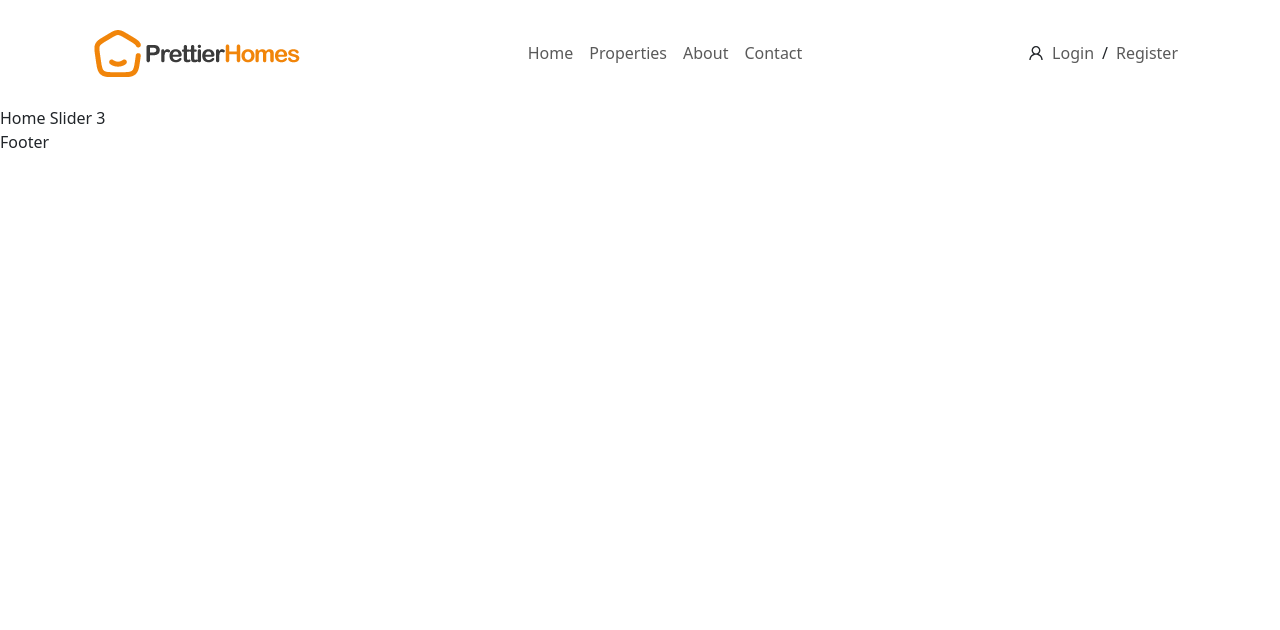
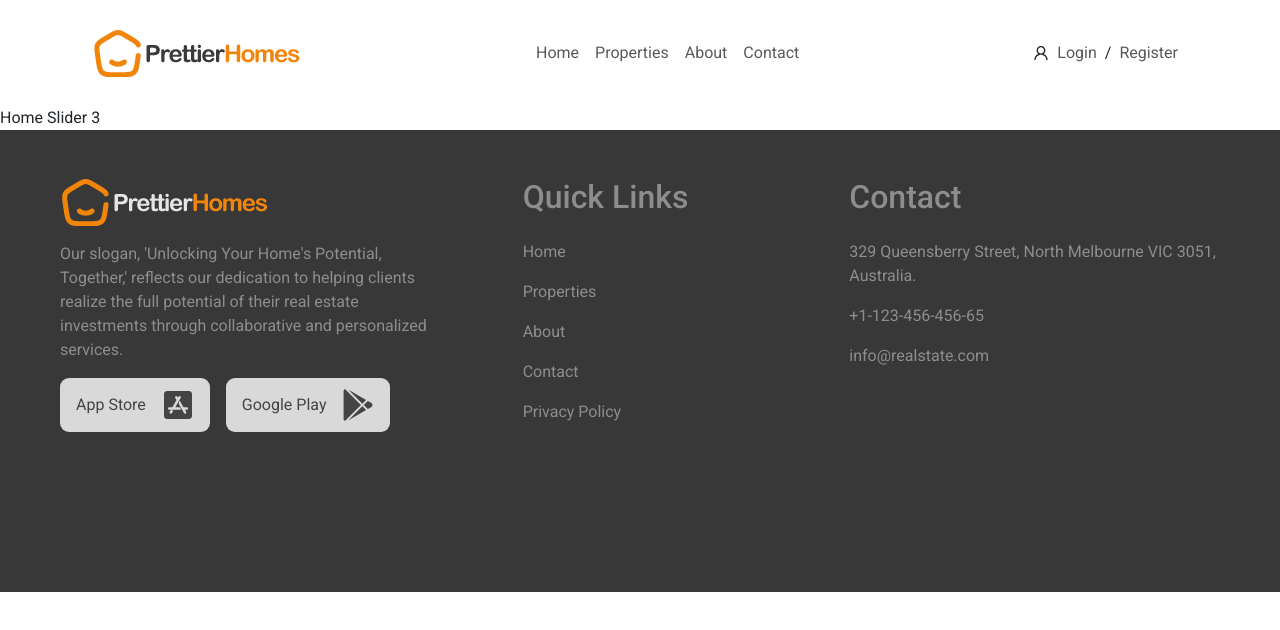
Before and after one commit to Real-Estate-App-Team/RealEstateApp_Frontend, a React (Create React App) app: page / in a window 1280 px wide. Shown: the top 630 px of the page. Built offline with nearby package versions, Linux system fonts and the light colour scheme.

Commit message:
footer was added

```diff
--- a/package.json
+++ b/package.json
@@ -13,6 +13,7 @@
     "react": "^18.2.0",
     "react-bootstrap": "^2.9.1",
     "react-dom": "^18.2.0",
+    "react-icons": "^4.12.0",
     "react-redux": "^8.1.3",
     "react-router-dom": "^6.18.0",
     "react-scripts": "5.0.1",
--- /dev/null
+++ b/src/components/common/footer.jsx
@@ -0,0 +1,66 @@
+import './footer.scss'
+import { Col, Container, Row } from 'react-bootstrap'
+import { FaAppStoreIos, FaGooglePlay } from "react-icons/fa";
+
+const Footer = () => {
+  return (
+      <Container fluid className='footer'>
+          <Row>
+              <Col xs={12} md={4} className='section1'>
+              <div className='logo'>
+                      <a href="#home">
+                          <img src="/assets/img/logo-white.png" alt="prettierhomes" />
+                      </a>
+              </div>
+              <div className='slogan'>
+                Our slogan, 'Unlocking Your Home's
+                Potential, Together,' reflects our dedication
+                to helping clients realize the full potential
+                of their real estate investments through
+                collaborative and personalized services.
+              </div>
+                  <div className='store'>
+                      <a href="appStore">
+                        <div>
+                          App Store
+                          <FaAppStoreIos />
+                        </div>
+                      </a>
+                      <a href="playStore">
+                        <div>
+                          Google Play
+                          <FaGooglePlay />
+                        </div>
+                      </a>
+
+              </div>
+          </Col>
+          <Col xs={12} sm={4} md={4} className='section2'>
+              <h2 className='quickLinks'>Quick Links</h2>
+              <div className='links'>
+                  <a href="#home">Home</a>
+                  <a href="#properties">Properties</a>
+                  <a href="#about">About</a>
+                  <a href="#contact">Contact</a>
+                  <a href="#privacyPolicy">Privacy Policy</a>
+              </div>
+          </Col>
+          <Col xs={12} sm={4}  md={4} className='section3'>
+              <h2 className='text'>Contact</h2>
+              <div className='contact'>
+                  <div className='address'>
+                      329 Queensberry Street, North Melbourne VIC 3051, Australia.</div>
+                  <div className='tel'>
+                  <a href="tel:+112345645665">+1-123-456-456-65</a>
+                  </div>
+                  <div className='mail'>
+                      <a href="mailto:info@realstate.com">info@realstate.com</a>
+                  </div>
+              </div>
+          </Col>
+          </Row>
+    </Container>
+  )
+}
+
+export default Footer
--- /dev/null
+++ b/src/components/common/footer.scss
@@ -0,0 +1,59 @@
+@import '../../style/variables';
+@import '../../style/mixins';
+
+.footer {
+    background-color: $bgColor1;
+    color: $textColor1 ;
+    a {
+        color: $textColor1;
+    }
+    .row {
+        padding: 3rem 3rem 10rem 3rem;
+        @media (max-width: 768px) {
+            gap: 2rem;
+        }
+        .section2 {
+            @media (min-width:768px) {
+             padding-left: 5rem;
+             text-wrap: nowrap;
+            }
+        }
+        &>div {
+            @include flexColumn;
+            gap: 1rem;
+            .store {
+                display: flex;
+                gap: 1rem;
+                @media (max-width: 1200px) {
+                    flex-wrap: wrap;
+                    margin-bottom: 1rem;
+                }
+                div {
+                    display: flex;
+                    align-items: center;
+                    text-wrap: nowrap;
+                    gap: 1rem;
+                    background-color: $buttonBg;
+                    color: $buttonText;
+                    padding: .7rem 1rem;
+                    border-radius: 9px;
+                    -webkit-border-radius: 9px;
+                    -moz-border-radius: 9px;
+                    -ms-border-radius: 9px;
+                    -o-border-radius: 9px;
+                    svg {
+                        font-size: 2rem
+                    }
+}
+            }
+            .links {
+                @include flexColumn;
+                gap: 1rem;
+            }
+            .contact {
+                @include flexColumn;
+                gap: 1rem;
+            }
+        }
+    }
+}
--- a/src/layouts/user-layout.jsx
+++ b/src/layouts/user-layout.jsx
@@ -1,12 +1,13 @@
 import { Outlet } from 'react-router-dom'
 import NavSection from '../components/common/navbar'
+import Footer from '../components/common/footer'
 
 const UserLayout = () => {
   return (
       <>
           <NavSection />
           <Outlet />
-          <footer>Footer</footer>
+          <Footer />
       </>
   )
 }
--- a/src/style/_mixins.scss
+++ b/src/style/_mixins.scss
@@ -0,0 +1,4 @@
+@mixin flexColumn {
+    display: flex !important;
+    flex-direction: column !important;
+}
--- a/src/style/_variables.scss
+++ b/src/style/_variables.scss
@@ -0,0 +1,4 @@
+$bgColor1: #383838;
+$buttonBg: #D9D9D9;
+$buttonText: #444444;
+$textColor1: #8D8D8D;
--- a/src/style/index.scss
+++ b/src/style/index.scss
@@ -1,3 +1,11 @@
 @import './mixins';
 @import './variables';
 @import 'bootstrap/scss/bootstrap';
+@import url('https://fonts.googleapis.com/css2?family=Roboto:ital,wght@0,100;0,300;0,400;0,500;0,700;0,900;1,100;1,300;1,400;1,500;1,700;1,900&display=swap');
+
+body {
+    font-family: 'Roboto', sans-serif;
+}
+a {
+    text-decoration: none;
+}
```
Also changed, not shown: 1 other file (tests, documents, lock files or other folders).
